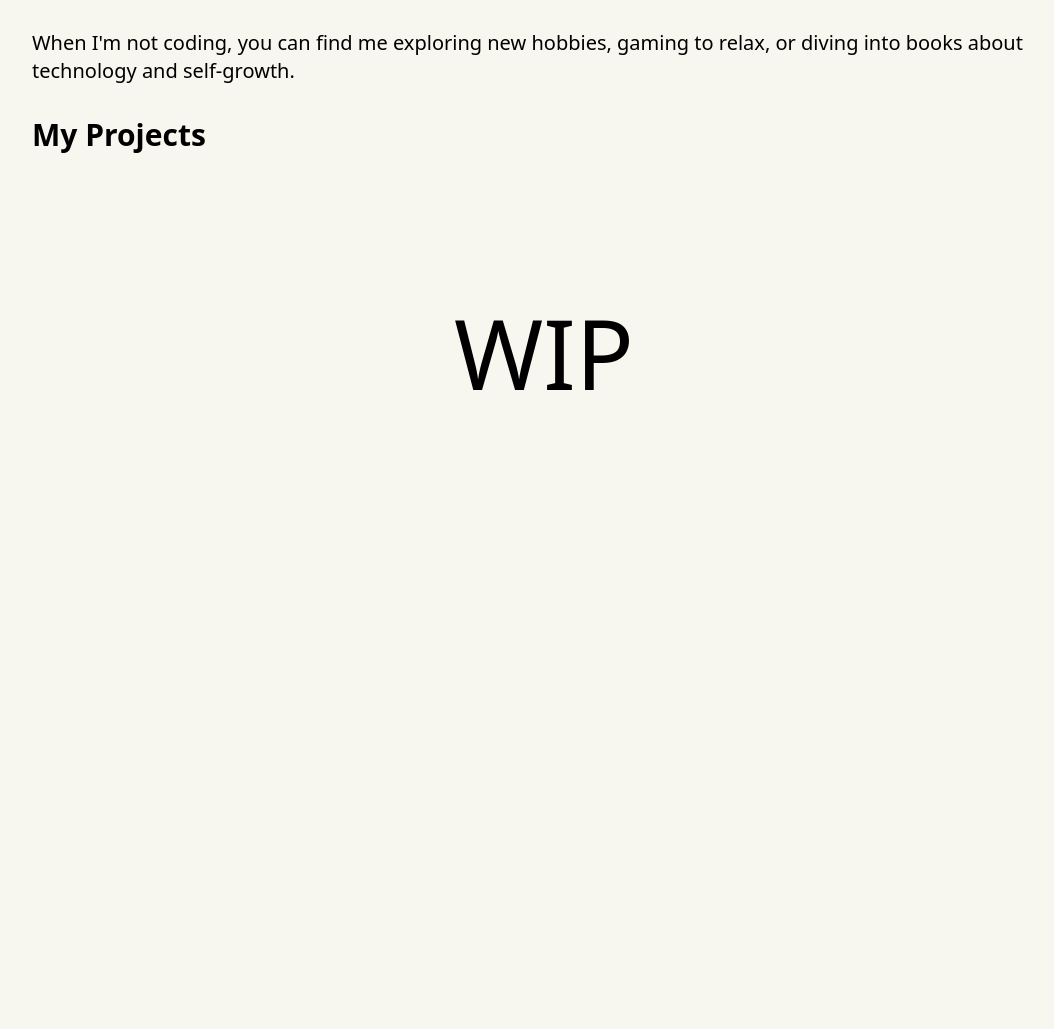
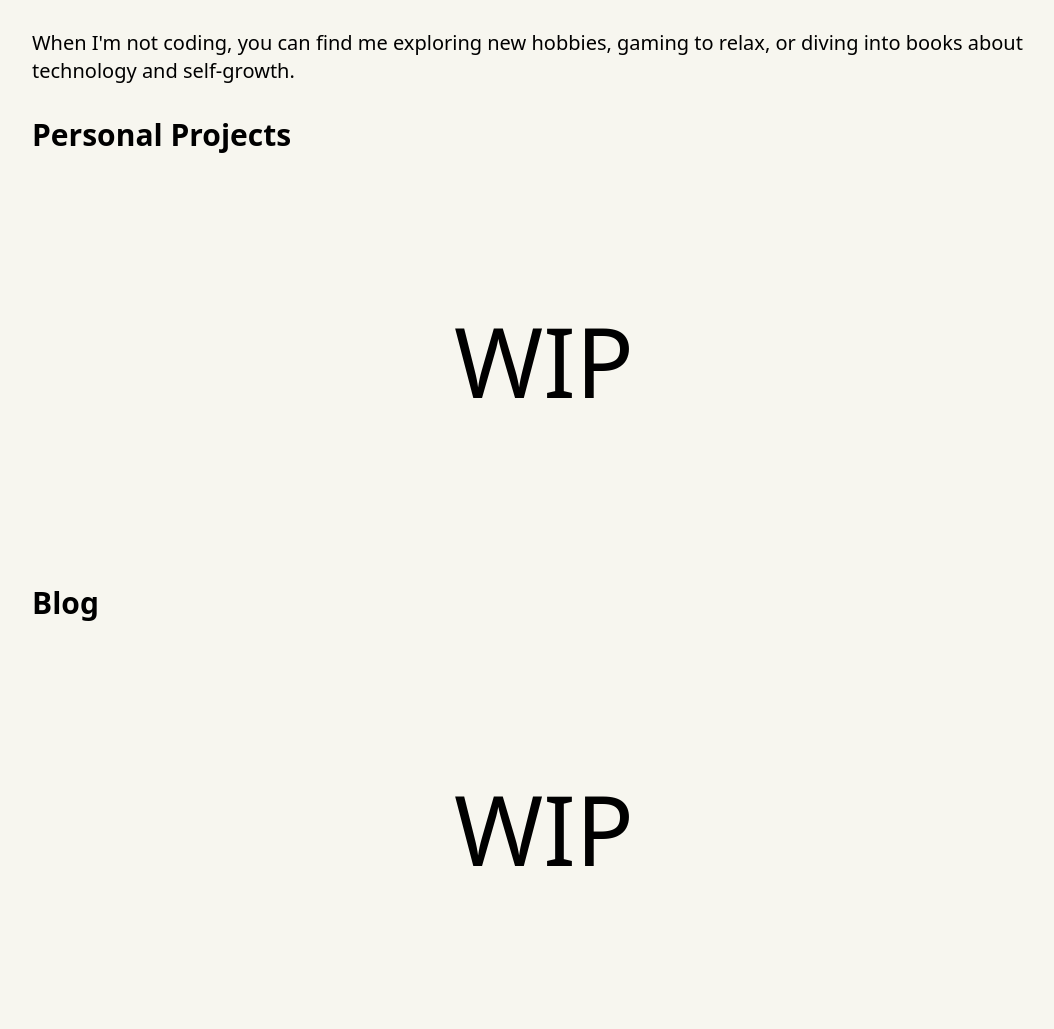
Before and after one commit to Fahridanaa/portfolio, an Astro site: page / in a window 1280 px wide. Shown: the part 1127-2156 px from the top of the page, without its empty margins (96-1150 px from the left). Before the commit the page ends 1696 px from the top, so only its background shows below. Built offline with nearby package versions, Linux system fonts and the light colour scheme; Astro itself is replaced by a stand-in of ours.

Commit message:
feat: add blog section (WIP)

```diff
--- a/src/layouts/Layout.astro
+++ b/src/layouts/Layout.astro
@@ -18,7 +18,7 @@ const { title } = Astro.props;
 		<title>{title}</title>
 	</head>
 	<body class="h-full md:px-10 px-6">
-		<main class="max-w-5xl w-full mx-auto">
+		<main class="max-w-5xl w-full mx-auto snap-container">
 			<slot />
 		</main>
 	</body>
@@ -38,6 +38,7 @@ const { title } = Astro.props;
 	html {
 		font-family: system-ui, sans-serif;
 		background: #f7f6ef;
+		scroll-behavior: smooth;
 	}
 	code {
 		font-family:
--- a/src/pages/index.astro
+++ b/src/pages/index.astro
@@ -10,7 +10,9 @@ import { Github, Linkedin, Mail, FileUser } from "lucide-react";
 ---
 
 <Layout title="Fahridana Ahmad Rayyansyah">
-	<div class="min-h-[100svh] flex flex-col justify-center items-center">
+	<section
+		id="hero-section"
+		class="min-h-dvh flex flex-col justify-center items-center">
 		<div
 			class="w-full flex flex-col md:flex-row justify-between items-center">
 			<div class="max-w-2xl text-4xl">
@@ -59,10 +61,10 @@ import { Github, Linkedin, Mail, FileUser } from "lucide-react";
 			/>
 		</div>
 		<div class="absolute bottom-6 left-1/2 transform-translate-x-12">
-			<span class="arrow-down"></span>
+			<a href="#about-me" class="arrow-down"></a>
 		</div>
-	</div>
-	<div class="my-6">
+	</section>
+	<section id="about-me" class="my-6">
 		<h2 class="text-3xl font-semibold mb-2">About Me</h2>
 		<p class="text-base md:text-xl leading-relaxed mb-8">
 			I am an Informatics Engineering student with a passion for creating
@@ -84,10 +86,10 @@ import { Github, Linkedin, Mail, FileUser } from "lucide-react";
 			When I'm not coding, you can find me exploring new hobbies, gaming
 			to relax, or diving into books about technology and self-growth.
 		</p>
-	</div>
-	<div class="my-6">
-		<h2 class="text-3xl font-semibold mb-2">My Projects</h2>
-		<div class="min-h-96 flex justify-center items-center">
+	</section>
+	<section id="projects" class="my-6">
+		<h2 class="text-3xl font-semibold mb-2">Personal Projects</h2>
+		<div class="min-h-[50dvh] flex justify-center items-center">
 			<h3 class="text-8xl">WIP</h3>
 			<!-- {
 				sortedPersonalProjects.map((project) => (
@@ -95,9 +97,19 @@ import { Github, Linkedin, Mail, FileUser } from "lucide-react";
 				))
 			} -->
 		</div>
+	</section>
+	<section id="blog">
+		<h2 class="text-3xl font-semibold mb-2">Blog</h2>
+		<div class="min-h-[50dvh] flex justify-center items-center">
+			<h3 class="text-8xl">WIP</h3>
+			<!-- {
+                sortedBlogs.map((blog) => (
+                    <BlogCard blog={blog} key={blog.slug} />
+                ))
+            } -->
 		</div>
-</Layout>
 		<Navbar />
+	</section>
 
 	<style>
 		.wave {
@@ -157,3 +169,4 @@ import { Github, Linkedin, Mail, FileUser } from "lucide-react";
 			}
 		}
 	</style>
+</Layout>
```
Lines whose indentation alone changed are shown as unchanged.
